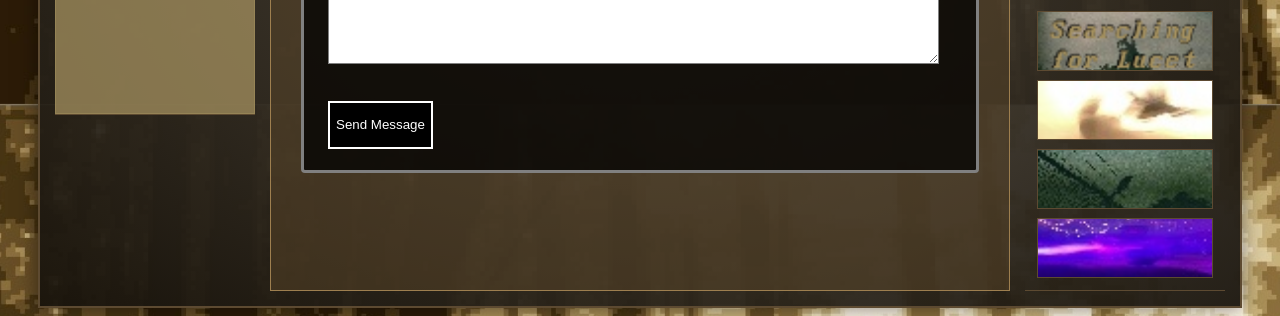
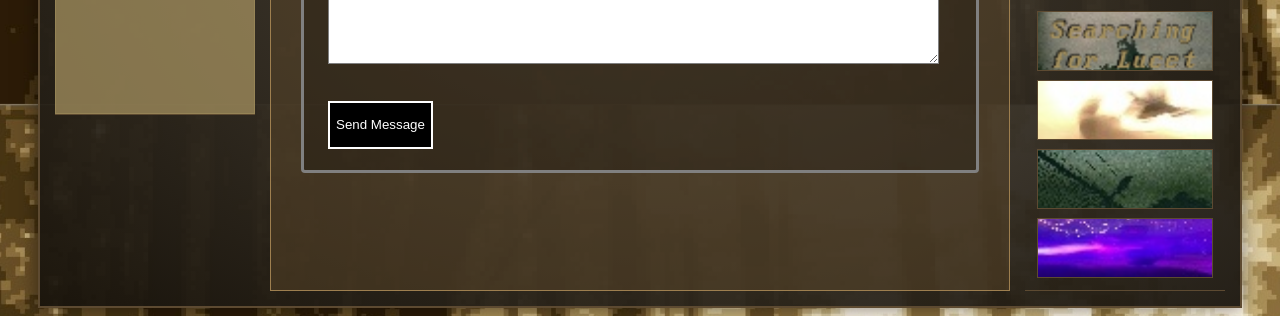
Before and after one commit to unmemero/alex_page, a website: page src/pages/contact.html in a window 1280 px wide. Shown: the part 696-1012 px from the top of the page. Drawn offline with nearby package versions, Linux system fonts and the light colour scheme; a web font is replaced by a local one.

Commit message:
Contact Form Background Fill

```diff
--- a/src/styles/contact.css
+++ b/src/styles/contact.css
@@ -1,6 +1,6 @@
 .contact-form {
     border: 1px solid #5d4a31;
-    background: rgba(0, 0, 0, 0.75);
+    background: rgba(0, 0, 0, 0.25);
     padding: 1.5rem;
     border-radius: 4px;
     max-height: 500px;
```
